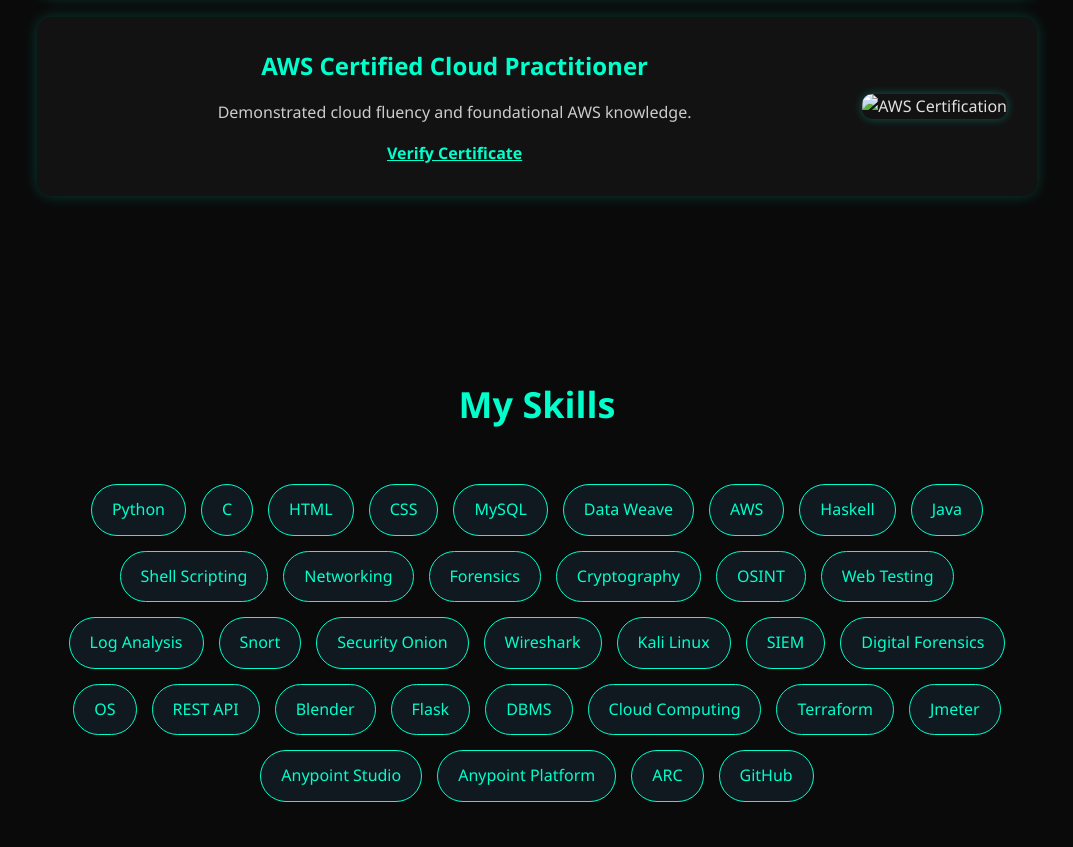
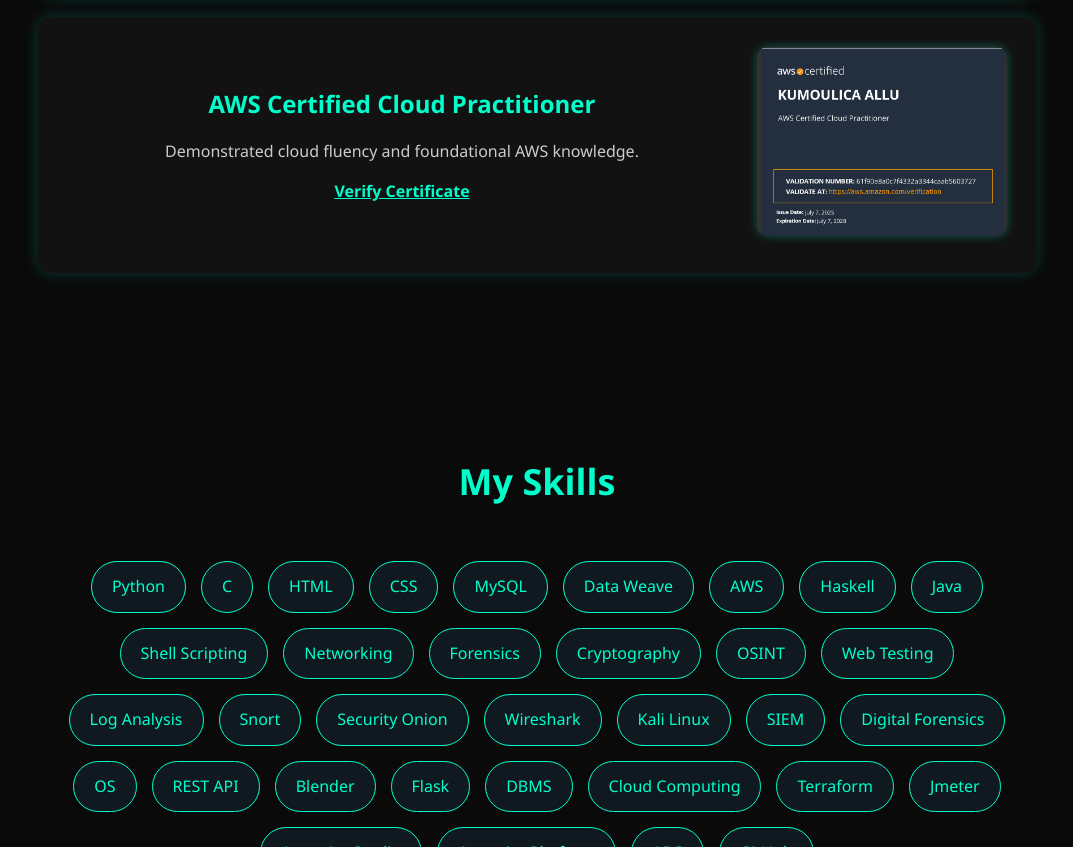
Before and after one commit to allu16kumoulica/protofilo, a plain HTML site: page index.html in a window 1280 px wide. Shown: the part 6400-7247 px from the top of the page, without its empty margins (103-1176 px from the left). Drawn offline with Linux system fonts and the light colour scheme.

Commit message:
Update index.html

```diff
--- a/index.html
+++ b/index.html
@@ -208,8 +208,8 @@ Collaborated on a project involving 3D image modeling and data augmentation for
             <a href="https://www.credly.com/badges/57786e6f-75e2-4cc4-b15c-e8bc05149b4a/linked_in_profile">Verify Certificate </a>
         </div>
         <div class="cert-right">
-<a href="assets/aws.jpg" target="_blank"> </a>
-            <img src="assets/aws.jpg" alt="AWS Certification">
+<a href="assets/aws.png" target="_blank"> </a>
+            <img src="assets/aws.png" alt="AWS Certification">
         </div>
     </div>
 
```
